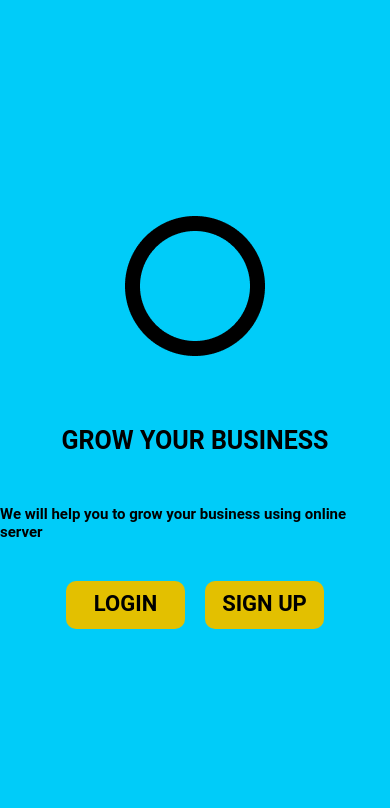
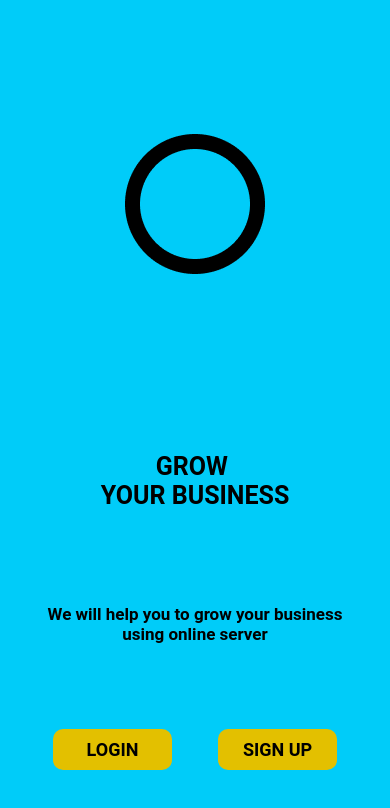
Before and after one commit to vanchihieu/Lab-ReactNative, a React Native app: screen / in a window 390 px wide. Shown: the top 808 px of the page. Built offline with nearby package versions, Linux system fonts and the light colour scheme.

Commit message:
First Screen

```diff
--- a/App.js
+++ b/App.js
@@ -1,7 +1,6 @@
-import FisrtScreen from "./src/screens/FirstScreen";
+import { Text } from "react-native";
+import FirstScreen from "./src/screens/FirstScreen";
 
 export default function App() {
-  return (
-    <FisrtScreen/>
-  )
+  return <FirstScreen />;
 }
--- a/src/screens/FirstScreen/index.js
+++ b/src/screens/FirstScreen/index.js
@@ -1,14 +1,19 @@
 import { Text, View, Image, TouchableOpacity } from "react-native";
 import { styles } from "./style";
 
-export default function FisrtScreen() {
+export default function FirstScreen() {
   return (
     <View style={styles.container}>
+      <View style={styles.top}>
+        <Image
+          source={require("../../../assets/Ellipse.png")}
+          style={styles.circle}
+        />
+      </View>
+      <View style={styles.mid}>
         <View>
-        <Image source={require("../../../assets/Ellipse.png")} style={styles.circle} />
-      </View>
-      <View>
-        <Text style={styles.textTitle}>GROW YOUR BUSINESS</Text>
+          <Text style={styles.textTitle}>GROW </Text>
+          <Text style={styles.textTitle}>YOUR BUSINESS</Text>
         </View>
         <View>
           <Text style={styles.text}>
@@ -16,12 +21,13 @@ export default function FisrtScreen() {
           </Text>
         </View>
         <View style={styles.flexRow}>
-        <TouchableOpacity style={[styles.button, { marginRight: "20px" }]}>
-          <Text style={styles.textButton}>Login</Text>
+          <TouchableOpacity style={styles.button}>
+            <Text style={styles.textButton}>LOGIN</Text>
           </TouchableOpacity>
           <TouchableOpacity style={styles.button}>
-          <Text style={styles.textButton}>Sign up</Text>
+            <Text style={styles.textButton}>SIGN UP</Text>
           </TouchableOpacity>
+        </View>
       </View>
     </View>
   );
--- a/src/screens/FirstScreen/style.js
+++ b/src/screens/FirstScreen/style.js
@@ -5,7 +5,6 @@ export const styles = StyleSheet.create({
     display: "flex",
     flexDirection: "row",
     justifyContent: "space-around",
-
   },
   container: {
     flex: 1,
@@ -13,40 +12,51 @@ export const styles = StyleSheet.create({
     alignItems: "center",
     justifyContent: "center",
   },
-
+  top: {
+    flex: 1,
+    justifyContent: "center",
+    alignItems: "center",
+  },
+  mid: {
+    flex: 1,
+    justifyContent: "space-evenly",
+    marginLeft: 30,
+    marginRight: 30,
+    marginBottom: 30,
+  },
   circle: {
     width: 140,
     height: 140,
   },
   textTitle: {
     color: "#000000",
-      fontSize: "25px",
+    fontSize: 25,
     fontWeight: "bold",
-      marginTop: "70px",
     fontFamily: "Roboto",
+    textAlign: "center",
   },
   text: {
     color: "#000000",
-      fontSize: "15px",
-      fontWeight: "600",
+    fontSize: 17,
+    fontWeight: "bold",
     marginTop: "50px",
     fontFamily: "Roboto",
+    textAlign: "center",
   },
   textButton: {
     color: "#000000",
-      fontSize: "22px",
-      fontWeight: "700",
+    fontSize: 18,
+    fontWeight: "bold",
     fontFamily: "Roboto",
     textAlign: "center",
     textTransform: "uppercase",
-
   },
   button: {
     backgroundColor: "#E3C000",
-      padding: "10px",
-      borderRadius: "10px",
-      marginTop: "40px",
-      width: "119px",
-      height: "48px",
+    padding: 10,
+    borderRadius: 10,
+    marginTop: 40,
+    width: 119,
+    height: "48",
   },
 });
```
Also changed, not shown: 1 other file (tests, documents, lock files or other folders). Lines whose indentation alone changed are shown as unchanged.
